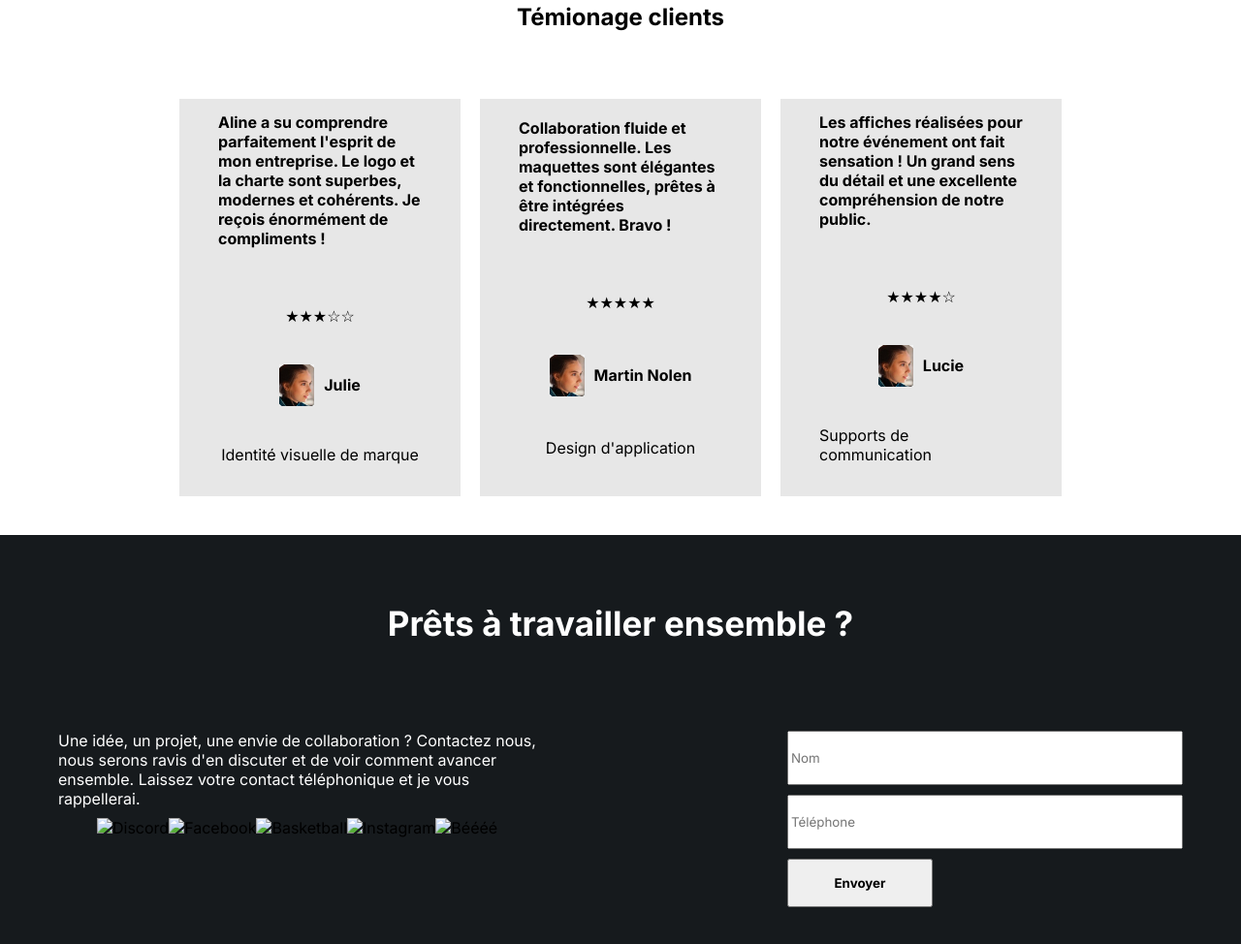
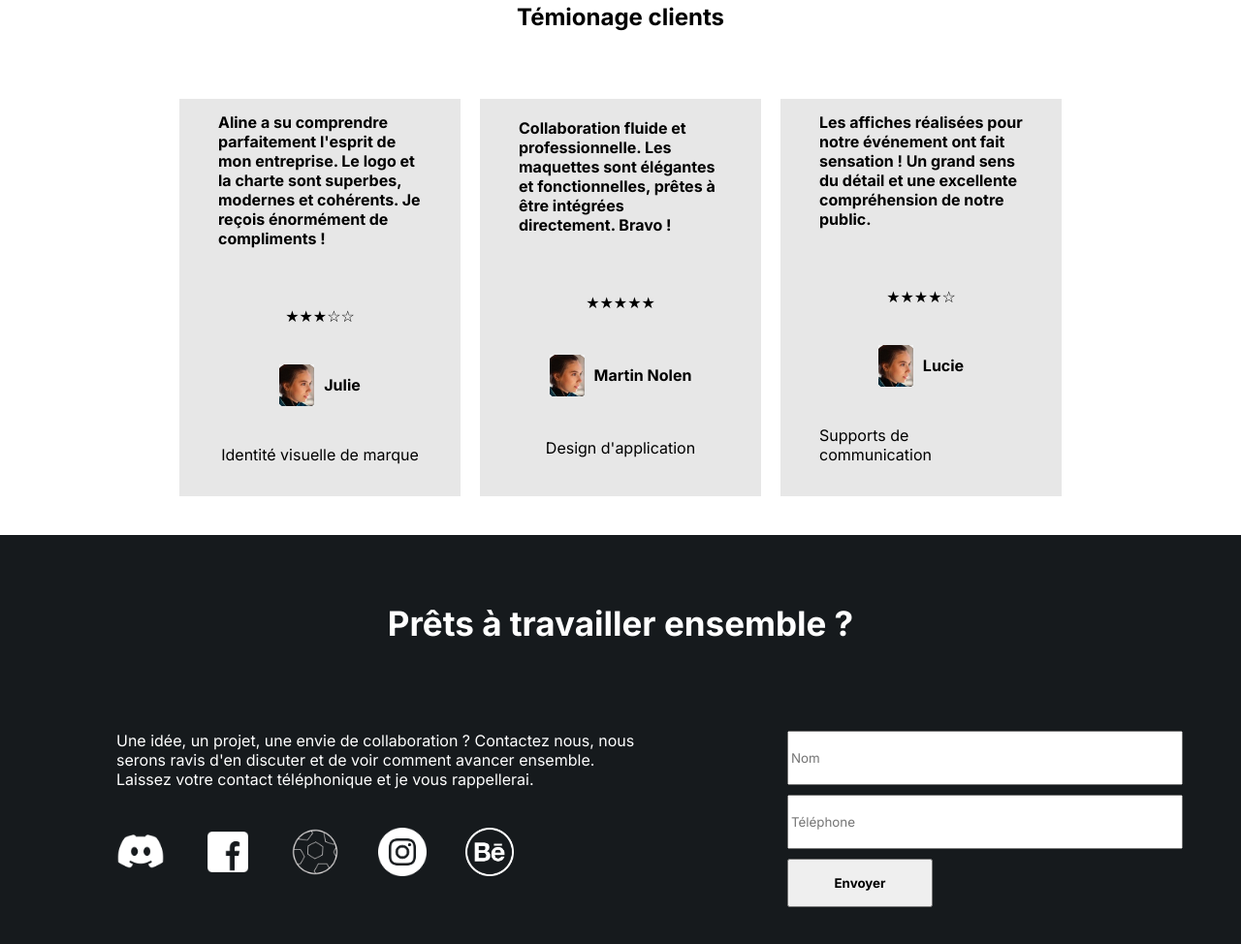
Before and after one commit to Brown-in-Michael/renduPortfolio, a plain HTML site: page index.html in a window 1280 px wide. Shown: the part 2288-3262 px from the top of the page at 97% size. Drawn offline with Linux system fonts and the light colour scheme.

Commit message:
icon changes

```diff
--- a/index.html
+++ b/index.html
@@ -259,19 +259,19 @@
                     </p>
                     <ul>
                         <li>
-                            <img src="" alt="Discord">
+                            <img src="Assets/discord.png" alt="Discord">
                         </li>
                         <li>
-                            <img src="" alt="Facebook">
+                            <img src="Assets/facebook.png" alt="Facebook">
                         </li>
                         <li>
-                            <img src="" alt="Basketball">
+                            <img src="Assets/c5e8170fa055e4899e4d3aa1e8acd8ee-soccer-ball-icon.webp" alt="Basketball">
                         </li>
                         <li>
-                            <img src="" alt="Instagram">
+                            <img src="Assets/Instagram-White-PNG-Cutout.png" alt="Instagram">
                         </li>
                         <li>
-                            <img src="" alt="Béééé">
+                            <img src="Assets/behance-logo-white-circle-outline-icon-be-app-transparent-background-premium-social-media-design-for-digital-download-free-png.png" alt="Béééé">
                         </li>
                     </ul>
                 </div>
--- a/style.css
+++ b/style.css
@@ -207,10 +207,16 @@ footer{
         ul{
             list-style: none;
             display: flex;
+            margin-top: 10px;
+            justify-content: flex-start;
+            li{
+                margin: 20px;
+            }
         }
         p{
             color: white;
-            padding-right: 200px;
+            padding-right: 100px;
+            padding-left: 60px;
         }
         div{
             display: flex;
@@ -220,6 +226,10 @@ footer{
                 flex-direction: row;
             }
         }
+    }
+        img{
+        height: 50px;
+        width: 50px;
     }
 }
 .inputs{
```
Also changed, not shown: Assets/Instagram-White-PNG-Cutout.png (added), Assets/behance-logo-white-circle-outline-icon-be-app-transparent-background-premium-social-media-design-for-digital-download-free-png.png (added), Assets/c5e8170fa055e4899e4d3aa1e8acd8ee-soccer-ball-icon.webp (added), Assets/discord.png (added), Assets/facebook.png (added).
